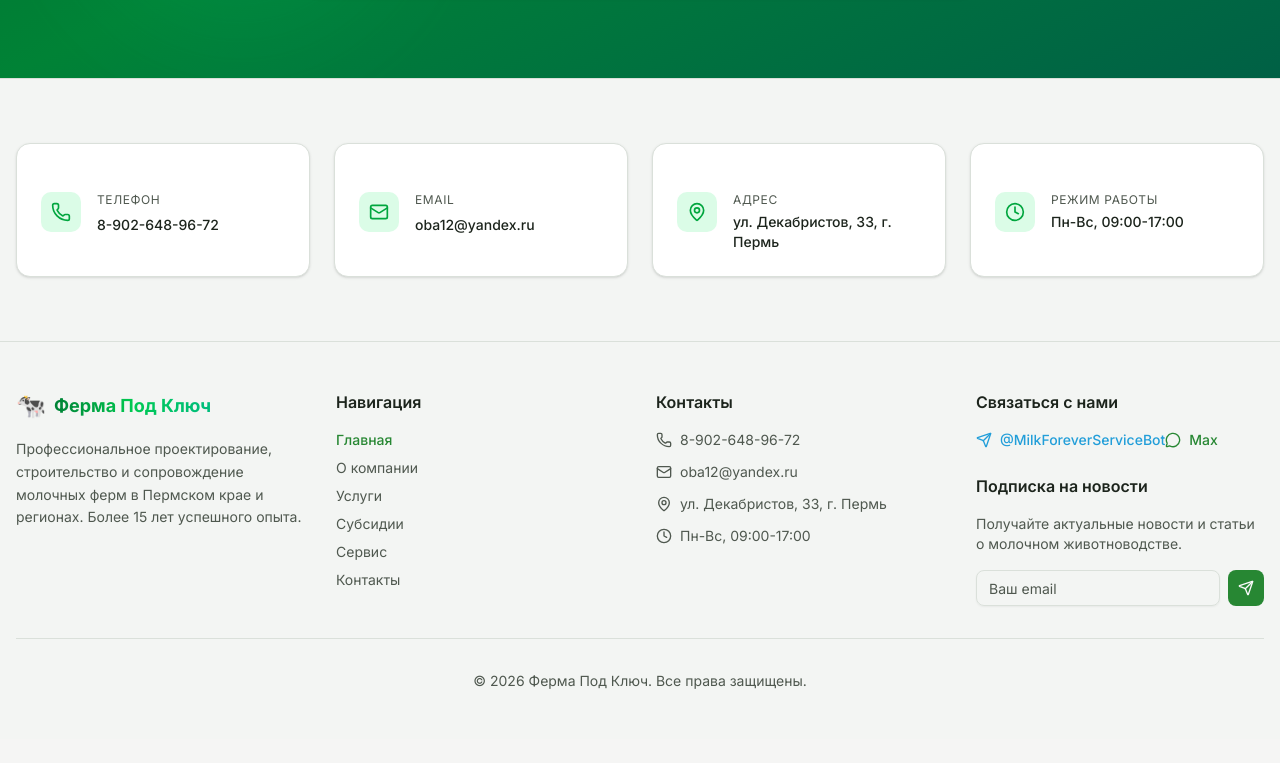
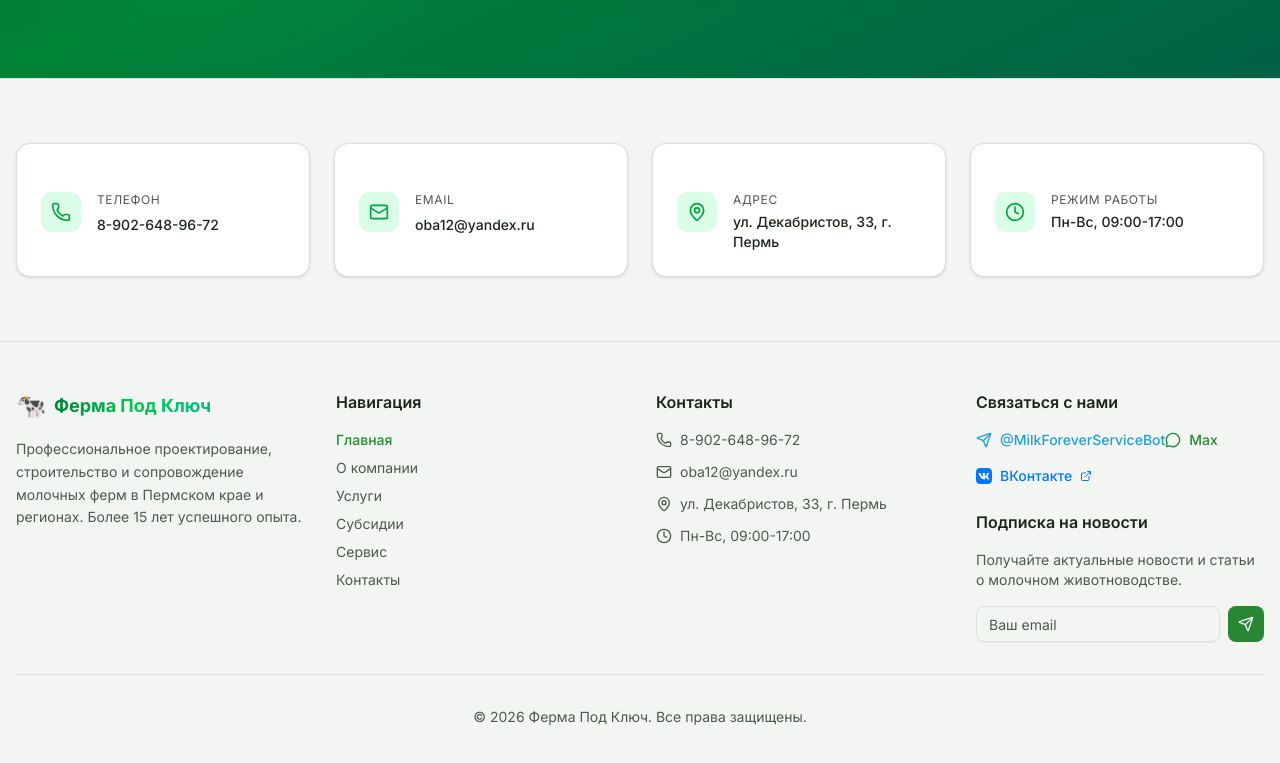
Before and after one commit to oabaturov-ops/milkforever, a Next.js app: page / in a window 1280 px wide. Shown: the part 5221-5984 px from the top of the page. Before the commit the page ends 5960 px from the top, so only its background shows below. Built offline with nearby package versions, Linux system fonts and the light colour scheme.

Commit message:
feat: VK widget, og:image meta tags, VK share button in articles

```diff
--- a/src/app/layout.tsx
+++ b/src/app/layout.tsx
@@ -56,12 +56,21 @@ export const metadata: Metadata = {
     siteName: "Ферма Под Ключ",
     locale: "ru_RU",
     type: "website",
+    images: [
+      {
+        url: "/hero-video-poster.jpg",
+        width: 1200,
+        height: 630,
+        alt: "Ферма Под Ключ — Строительство молочных ферм",
+      },
+    ],
   },
   twitter: {
     card: "summary_large_image",
     title: "Строительство молочных ферм | Ферма Под Ключ",
     description:
       "Проектирование и строительство молочных ферм под ключ. Оборудование, субсидии. Пермь и регионы.",
+    images: ["/hero-video-poster.jpg"],
   },
   robots: {
     index: true,
@@ -128,6 +137,7 @@ export default function RootLayout({
               priceRange: "$$$",
               sameAs: [
                 "https://t.me/MilkForeverServiceBot",
+                "https://vk.com/fermapodklyuch",
               ],
               areaServed: {
                 "@type": "GeoCircle",
--- a/src/components/layout/Footer.tsx
+++ b/src/components/layout/Footer.tsx
@@ -1,7 +1,7 @@
 'use client'
 
 import React from 'react'
-import { Phone, Mail, MapPin, Clock, Send, MessageCircle } from 'lucide-react'
+import { Phone, Mail, MapPin, Clock, Send, MessageCircle, ExternalLink } from 'lucide-react'
 import { Button } from '@/components/ui/button'
 import { Input } from '@/components/ui/input'
 import { Separator } from '@/components/ui/separator'
@@ -128,6 +128,16 @@ export default function Footer() {
               <MessageCircle className="h-4 w-4" />
               Max
             </a>
+            <a
+              href="https://vk.com/fermapodklyuch"
+              target="_blank"
+              rel="noopener noreferrer"
+              className="inline-flex items-center gap-2 text-sm text-[#0077FF] hover:underline font-medium"
+            >
+              <svg className="h-4 w-4" viewBox="0 0 24 24" fill="currentColor"><path d="M15.684 0H8.316C1.592 0 0 1.592 0 8.316v7.368C0 22.408 1.592 24 8.316 24h7.368C22.408 24 24 22.408 24 15.684V8.316C24 1.592 22.391 0 15.684 0zm3.692 17.123h-1.744c-.66 0-.864-.525-2.05-1.727-1.033-1-1.49-1.135-1.744-1.135-.356 0-.458.102-.458.593v1.575c0 .424-.135.678-1.253.678-1.846 0-3.896-1.12-5.339-3.202C4.624 10.857 4.03 8.57 4.03 8.096c0-.254.102-.491.593-.491h1.744c.44 0 .61.203.78.678.847 2.49 2.273 4.675 2.849 4.675.22 0 .322-.102.322-.66V9.721c-.068-1.186-.695-1.287-.695-1.71 0-.203.17-.407.44-.407h2.744c.373 0 .508.203.508.643v3.473c0 .372.17.508.271.508.22 0 .407-.136.813-.542 1.254-1.406 2.153-3.574 2.153-3.574.119-.254.322-.491.762-.491h1.744c.525 0 .644.27.525.643-.22 1.017-2.354 4.031-2.354 4.031-.186.305-.254.44 0 .78.186.254.796.779 1.203 1.253.745.847 1.32 1.558 1.473 2.05.17.49-.085.744-.576.744z"/></svg>
+              ВКонтакте
+              <ExternalLink className="h-3 w-3" />
+            </a>
 
             <h3 className="font-semibold pt-2">Подписка на новости</h3>
             <p className="text-sm text-muted-foreground">
--- a/src/components/pages/BlogPostPage.tsx
+++ b/src/components/pages/BlogPostPage.tsx
@@ -6,8 +6,14 @@ import { Badge } from '@/components/ui/badge'
 import { Button } from '@/components/ui/button'
 import { Skeleton } from '@/components/ui/skeleton'
 import { Card, CardContent } from '@/components/ui/card'
-import { ArrowLeft, Calendar, Eye, Tag, User } from 'lucide-react'
+import { ArrowLeft, Calendar, Eye, Tag, User, Share2 } from 'lucide-react'
 import { useNavigation } from '@/lib/navigation'
+
+// VK share function
+const shareToVK = (title: string, url: string) => {
+  const shareUrl = `https://vk.com/share.php?url=${encodeURIComponent(url)}&title=${encodeURIComponent(title)}`
+  window.open(shareUrl, '_blank', 'width=600,height=400')
+}
 
 interface PostData {
   id: string
@@ -235,6 +241,27 @@ export default function BlogPostPage() {
           </motion.div>
         )}
 
+        {/* Поделиться */}
+        <motion.div
+          initial={{ opacity: 0 }}
+          animate={{ opacity: 1 }}
+          transition={{ duration: 0.4, delay: 0.27 }}
+          className="flex items-center gap-3 mb-8"
+        >
+          <Button
+            variant="outline"
+            size="sm"
+            className="gap-2 border-[#0077FF]/30 text-[#0077FF] hover:bg-[#0077FF]/10 hover:text-[#0077FF]"
+            onClick={() => shareToVK(post.title, `https://milkforever.ru/blog/${post.slug}`)}
+          >
+            <svg className="h-4 w-4" viewBox="0 0 24 24" fill="currentColor"><path d="M15.684 0H8.316C1.592 0 0 1.592 0 8.316v7.368C0 22.408 1.592 24 8.316 24h7.368C22.408 24 24 22.408 24 15.684V8.316C24 1.592 22.391 0 15.684 0zm3.692 17.123h-1.744c-.66 0-.864-.525-2.05-1.727-1.033-1-1.49-1.135-1.744-1.135-.356 0-.458.102-.458.593v1.575c0 .424-.135.678-1.253.678-1.846 0-3.896-1.12-5.339-3.202C4.624 10.857 4.03 8.57 4.03 8.096c0-.254.102-.491.593-.491h1.744c.44 0 .61.203.78.678.847 2.49 2.273 4.675 2.849 4.675.22 0 .322-.102.322-.66V9.721c-.068-1.186-.695-1.287-.695-1.71 0-.203.17-.407.44-.407h2.744c.373 0 .508.203.508.643v3.473c0 .372.17.508.271.508.22 0 .407-.136.813-.542 1.254-1.406 2.153-3.574 2.153-3.574.119-.254.322-.491.762-.491h1.744c.525 0 .644.27.525.643-.22 1.017-2.354 4.031-2.354 4.031-.186.305-.254.44 0 .78.186.254.796.779 1.203 1.253.745.847 1.32 1.558 1.473 2.05.17.49-.085.744-.576.744z"/></svg>
+            Поделиться в ВК
+          </Button>
+          <span className="text-xs text-muted-foreground flex items-center gap-1">
+            <Share2 className="h-3 w-3" />
+          </span>
+        </motion.div>
+
         {/* Контент */}
         <motion.div
           initial={{ opacity: 0 }}
```
